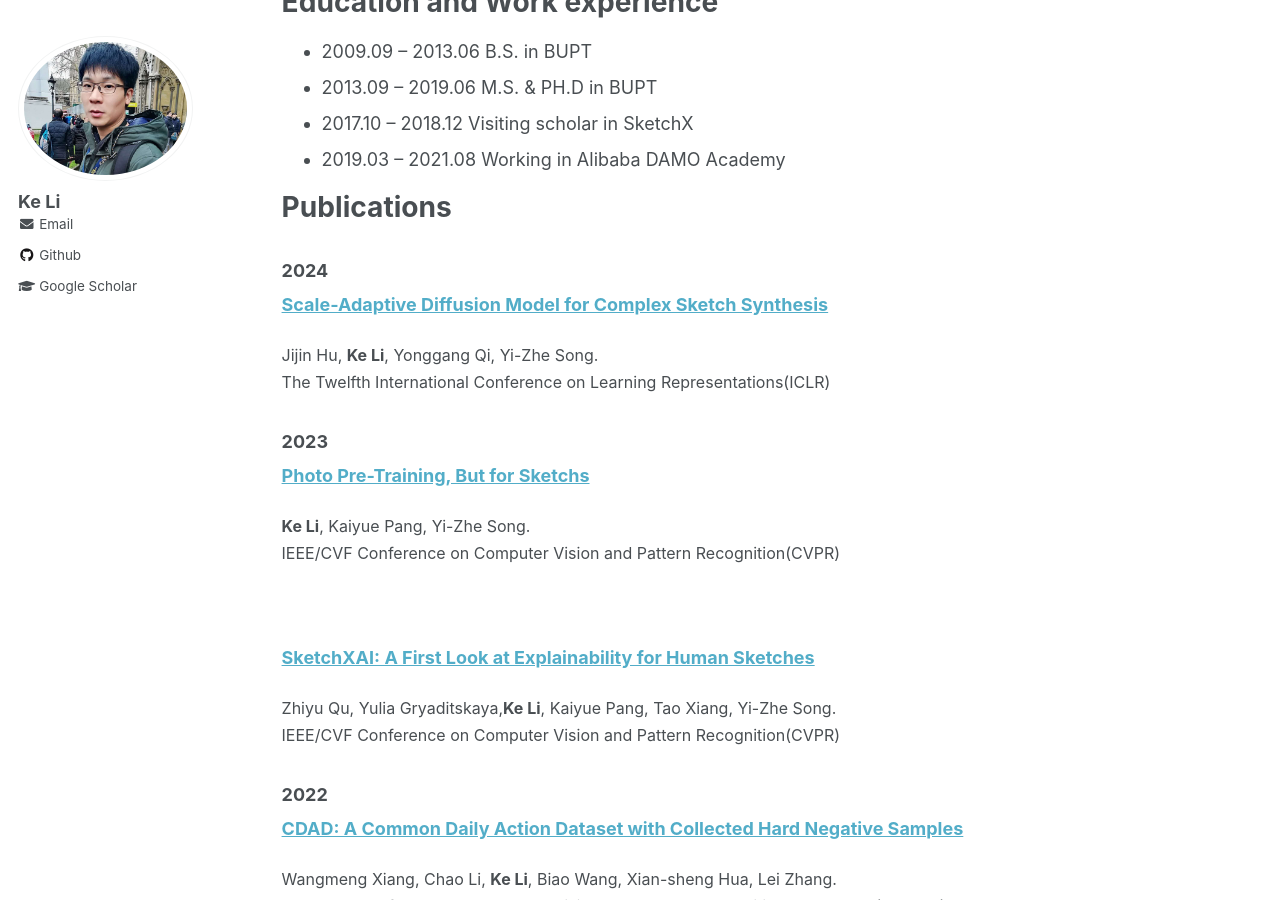
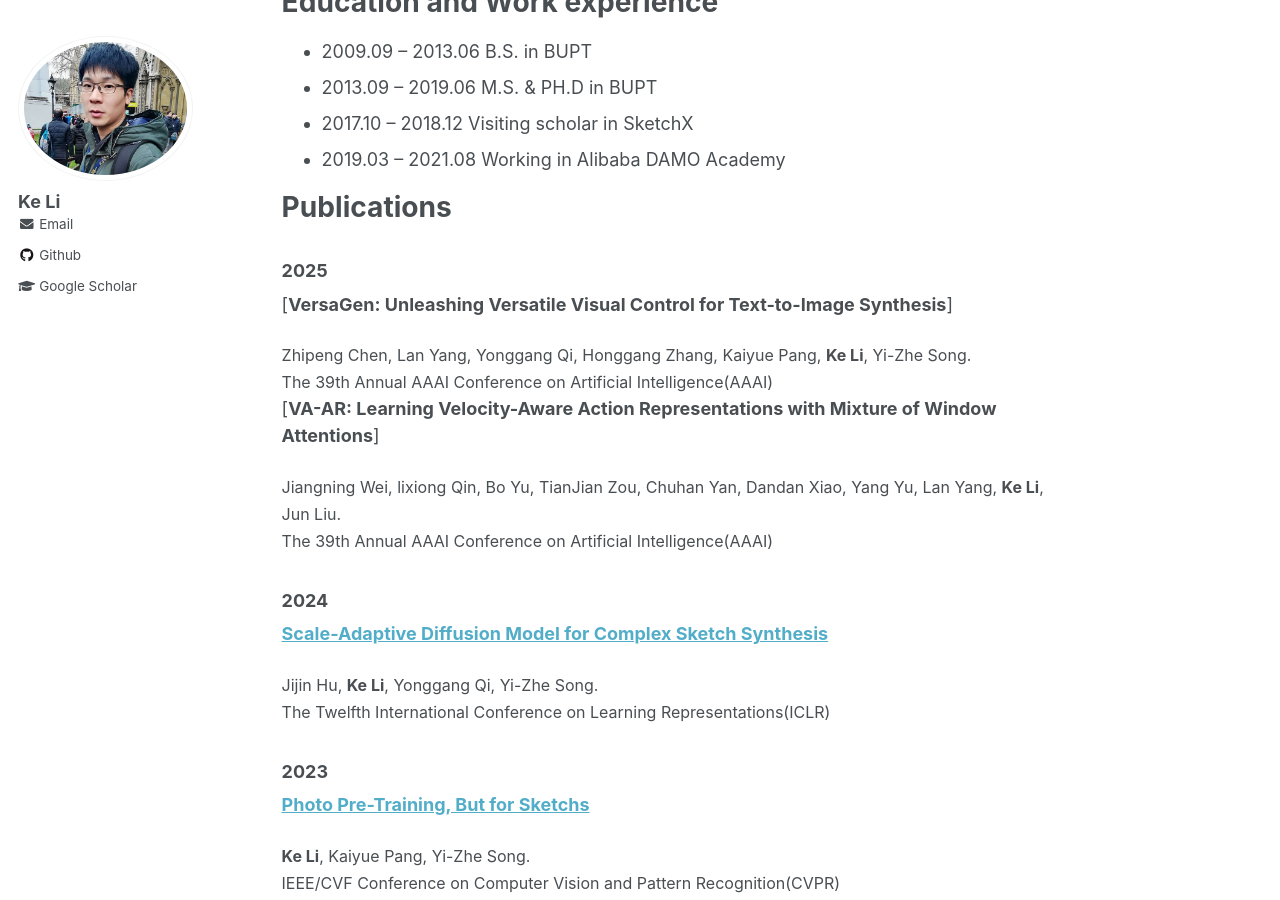
Before and after one commit to KeLi-SketchX/KeLi-SketchX.github.io, a Jekyll site: the page built from _pages/about.md, in a window 1280 px wide and 900 px high, scrolled down 355 px. Built offline with Jekyll 4.4.1, drawn with Linux system fonts in a browser that asks for light colours.

Commit message:
Update about.md
two aaai2025 papers

```diff
--- a/_pages/about.md
+++ b/_pages/about.md
@@ -20,6 +20,22 @@ My research interest is Computer Vision and Machine Learning, particularly focus
 * 2019.03 -- 2021.08   Working           in Alibaba DAMO Academy
 
 # Publications
+### **2025**
+[**VersaGen: Unleashing Versatile Visual Control for Text-to-Image Synthesis**]
+
+<font size=3>
+Zhipeng Chen, Lan Yang, Yonggang Qi, Honggang Zhang, Kaiyue Pang, <b>Ke Li</b>, Yi-Zhe Song.
+<br>
+The 39th Annual AAAI Conference on Artificial Intelligence(AAAI)
+</font>
+
+[**VA-AR: Learning Velocity-Aware Action Representations with Mixture of Window Attentions**]
+
+<font size=3>
+Jiangning Wei, lixiong Qin, Bo Yu, TianJian Zou, Chuhan Yan, Dandan Xiao, Yang Yu, Lan Yang, <b>Ke Li</b>, Jun Liu.
+<br>
+The 39th Annual AAAI Conference on Artificial Intelligence(AAAI)
+</font>
 ### **2024**
 [**Scale-Adaptive Diffusion Model for Complex Sketch Synthesis**](http://keli-sketchx.github.io/files/870_scale_adaptive_diffusion_model.pdf)
 
```
